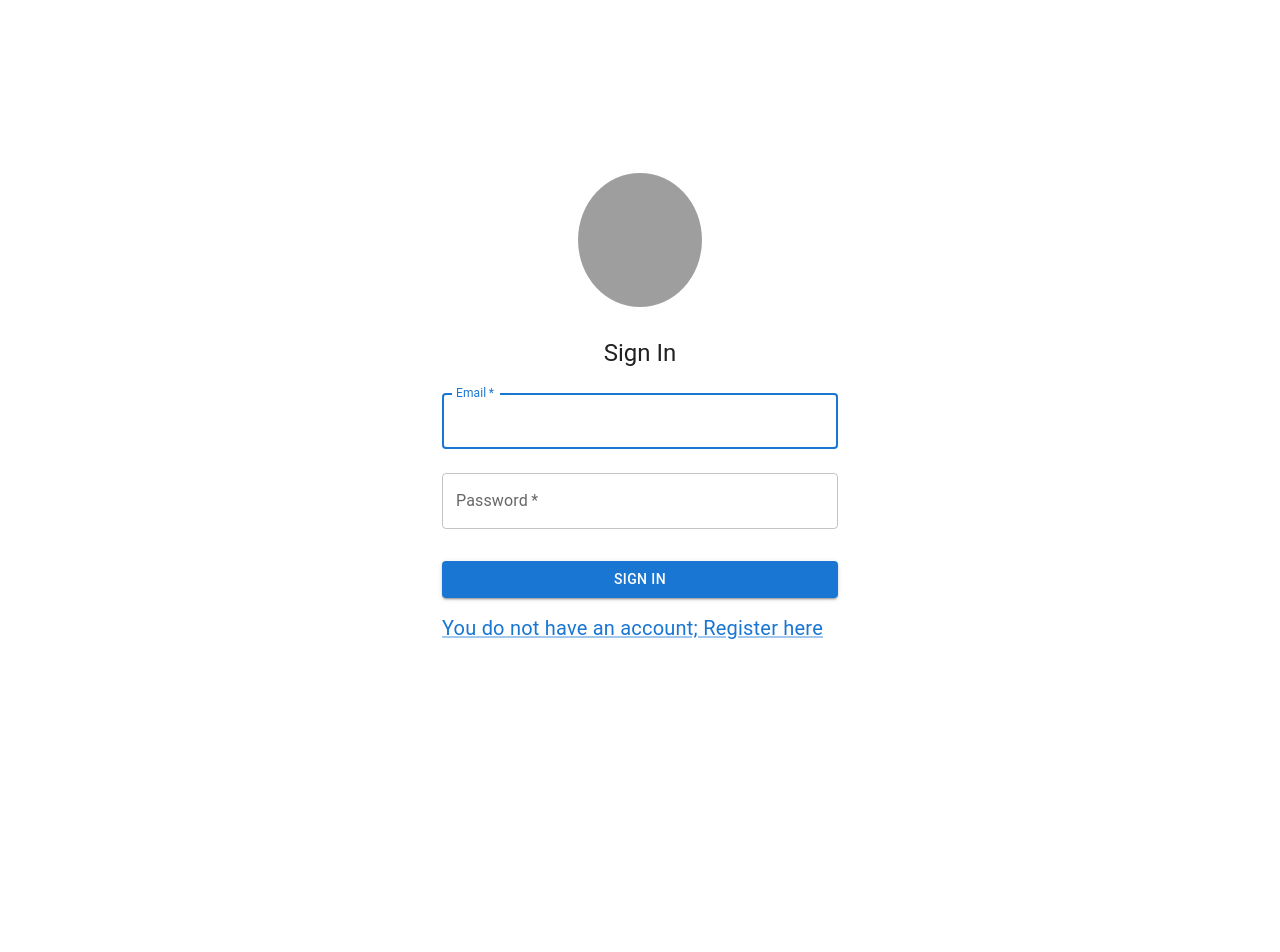
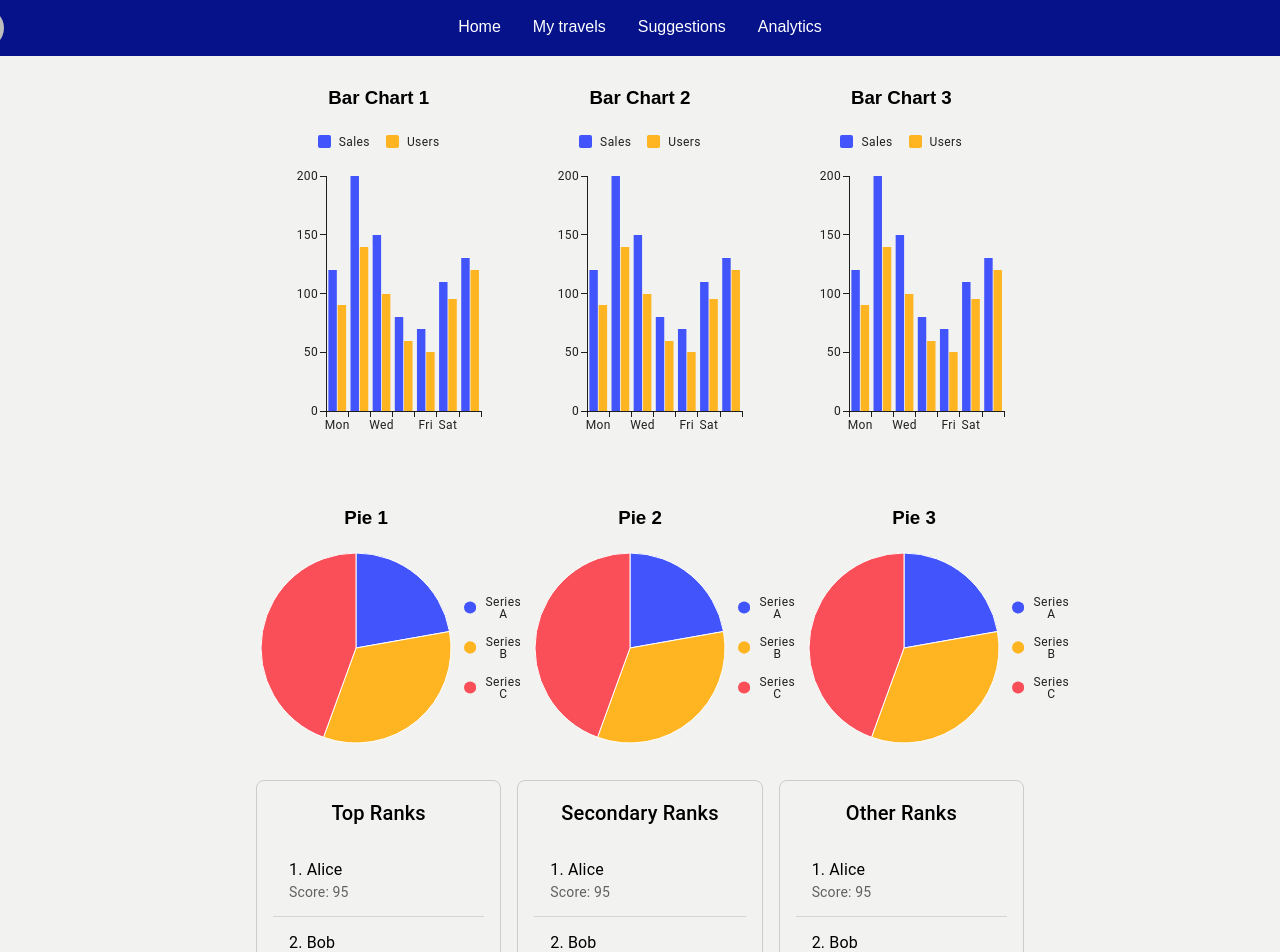
Before and after one commit to AndreasTsolkas/travelers_community, a React (Vite) app in the folder front_end/: page /analytics in a window 1280 px wide. Before the commit this address led to /signin. Shown: the top 952 px of the page. Before the commit the page ends 800 px from the top, so only its background shows below. Built offline with nearby package versions, Linux system fonts and the light colour scheme; grey boxes are pictures that could not be loaded.

Commit message:
Use MUIX tools to visualize analytics

```diff
--- /dev/null
+++ b/front_end/src/components/display/charts.tsx
@@ -0,0 +1,74 @@
+import { Box, Divider, List, ListItem, ListItemText, Typography } from "@mui/material";
+import { BarChart, PieChart } from "@mui/x-charts";
+import React from "react";
+
+export function CustomBarChart({ title }: { title: string }) {
+  const salesData = [120, 200, 150, 80, 70, 110, 130];
+  const usersData = [90, 140, 100, 60, 50, 95, 120];
+  const labels = ["Mon", "Tue", "Wed", "Thu", "Fri", "Sat", "Sun"];
+
+  return (
+    <div style={{ width: 350 }}>
+      <h3 style={{ textAlign: "center" }}>{title}</h3>
+      <BarChart
+        height={300}
+        series={[
+          { data: salesData, label: "Sales", id: "salesId" },
+          { data: usersData, label: "Users", id: "usersId" },
+        ]}
+        xAxis={[{ data: labels, scaleType: "band" }]}
+        yAxis={[{ width: 50 }]}
+      />
+    </div>
+  );
+}
+
+export function CustomPieChart({ title }: { title: string }) {
+  return (
+    <div style={{ width: 220 }}>
+      <h3 style={{ textAlign: "center" }}>{title}</h3>
+      <PieChart
+        series={[
+          {
+            data: [
+              { id: 0, value: 10, label: "Series A" },
+              { id: 1, value: 15, label: "Series B" },
+              { id: 2, value: 20, label: "Series C" },
+            ],
+          },
+        ]}
+        width={200}
+        height={200}
+      />
+    </div>
+  );
+}
+
+// New component to display ranks
+export function RankList({ title }: { title: string }) {
+  const ranks = [
+    { name: "Alice", score: 95 },
+    { name: "Bob", score: 88 },
+    { name: "Charlie", score: 80 },
+    { name: "David", score: 75 },
+    { name: "Eve", score: 70 },
+  ];
+
+  return (
+    <Box sx={{ width: 350, border: "1px solid #ccc", borderRadius: 2, p: 2 }}>
+      <Typography variant="h6" align="center" gutterBottom>
+        {title}
+      </Typography>
+      <List>
+        {ranks.map((item, index) => (
+          <React.Fragment key={index}>
+            <ListItem>
+              <ListItemText primary={`${index + 1}. ${item.name}`} secondary={`Score: ${item.score}`} />
+            </ListItem>
+            {index < ranks.length - 1 && <Divider />}
+          </React.Fragment>
+        ))}
+      </List>
+    </Box>
+  );
+}
--- a/front_end/src/pages/Analytics.tsx
+++ b/front_end/src/pages/Analytics.tsx
@@ -1,30 +1,31 @@
-import { useState } from 'react';
-import { DisplayTitle } from 'src/display';
-import { hasAccessAuth } from "src/useAuth";
-import { BarChart } from '@mui/x-charts/BarChart';
+import * as React from "react";
+import { Box} from "@mui/material";
+import {CustomBarChart, CustomPieChart, RankList}  from "src/components/display/charts";
 
-function Analytics() {
-  hasAccessAuth();
 
+export default function Analytics() {
   return (
-    <div >
-      <BarChart
-  xAxis={[
-    {
-      id: 'barCategories',
-      data: ['bar A', 'bar B', 'bar C'],
-    },
-  ]}
-  series={[
-    {
-      data: [2, 5, 3],
-    },
-  ]}
-  height={300}
-  width={200}
-/>
-    </div>
+    <Box display="flex" flexDirection="column" gap={4} p={2}>
+      {/* First row: 3 bar charts */}
+      <Box display="flex" flexDirection="row" justifyContent="space-between" flexWrap="nowrap" gap={2}>
+        <CustomBarChart title="Bar Chart 1" />
+        <CustomBarChart title="Bar Chart 2" />
+        <CustomBarChart title="Bar Chart 3" />
+      </Box>
+
+      {/* Second row: 3 pie charts */}
+      <Box display="flex" flexDirection="row" justifyContent="space-between" flexWrap="nowrap" gap={2}>
+        <CustomPieChart title="Pie 1" />
+        <CustomPieChart title="Pie 2" />
+        <CustomPieChart title="Pie 3" />
+      </Box>
+
+      {/* Third row: rank list */}
+      <Box display="flex" flexDirection="row" justifyContent="flex-start" flexWrap="nowrap" gap={2}>
+        <RankList title="Top Ranks" />
+        <RankList title="Secondary Ranks" />
+        <RankList title="Other Ranks" />
+      </Box>
+    </Box>
   );
 }
-
-export default Analytics;
--- a/front_end/src/pages/MyAnalytics.tsx
+++ b/front_end/src/pages/MyAnalytics.tsx
@@ -1,13 +1,30 @@
-import { DisplayTitle } from "src/display";
-import { hasAccessAuth } from "src/useAuth";
+import * as React from "react";
+import { Box } from "@mui/material";
+import {CustomBarChart, CustomPieChart, RankList}  from "src/components/display/charts";
 
-function MyAnalytics() {
-  hasAccessAuth();
+export default function MyAnalytics() {
   return (
-    <>
-      <DisplayTitle text="My Analytics is under construction." />
-    </>
+    <Box display="flex" flexDirection="column" gap={4} p={2}>
+      {/* First row: 3 bar charts */}
+      <Box display="flex" flexDirection="row" justifyContent="space-between" flexWrap="nowrap" gap={2}>
+        <CustomBarChart title="Bar Chart 1" />
+        <CustomBarChart title="Bar Chart 2" />
+        <CustomBarChart title="Bar Chart 3" />
+      </Box>
+
+      {/* Second row: 3 pie charts */}
+      <Box display="flex" flexDirection="row" justifyContent="space-between" flexWrap="nowrap" gap={2}>
+        <CustomPieChart title="Pie 1" />
+        <CustomPieChart title="Pie 2" />
+        <CustomPieChart title="Pie 3" />
+      </Box>
+
+      {/* Third row: rank list */}
+      <Box display="flex" flexDirection="row" justifyContent="flex-start" flexWrap="nowrap" gap={2}>
+        <RankList title="Top Ranks" />
+        <RankList title="Secondary Ranks" />
+        <RankList title="Other Ranks" />
+      </Box>
+    </Box>
   );
 }
-
-export default MyAnalytics;
```
